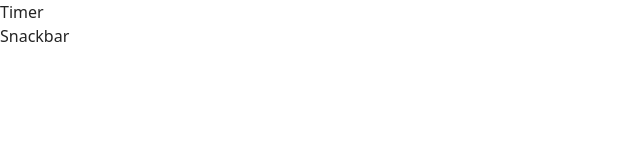
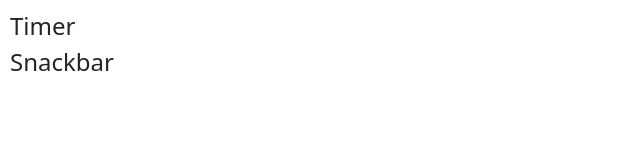
Before and after one commit to AlexandraKhalimon/goit-js-hw-10, a website built with Vite: page src/index.html in a window 1280 px wide. Shown: the whole page, without its empty margins (0-640 px from the left). Built offline with nearby package versions, Linux system fonts and the light colour scheme.

Commit message:
update styles

```diff
--- a/src/css/base.css
+++ b/src/css/base.css
@@ -2,7 +2,7 @@
   /* font-family: Inter, Avenir, Helvetica, Arial, sans-serif; */
   font-family: system-ui, -apple-system, BlinkMacSystemFont, 'Segoe UI', Roboto,
     Oxygen, Ubuntu, Cantarell, 'Open Sans', 'Helvetica Neue', sans-serif;
-  font-size: 16px;
+  font-size: 24px;
   line-height: 1.5;
   font-weight: 400;
 
@@ -21,7 +21,7 @@ body {
   flex-direction: column;
   min-width: 100vw;
   min-height: 100vh;
-  margin: 0;
+  margin-left: 10px;
 }
 
 main {
```
